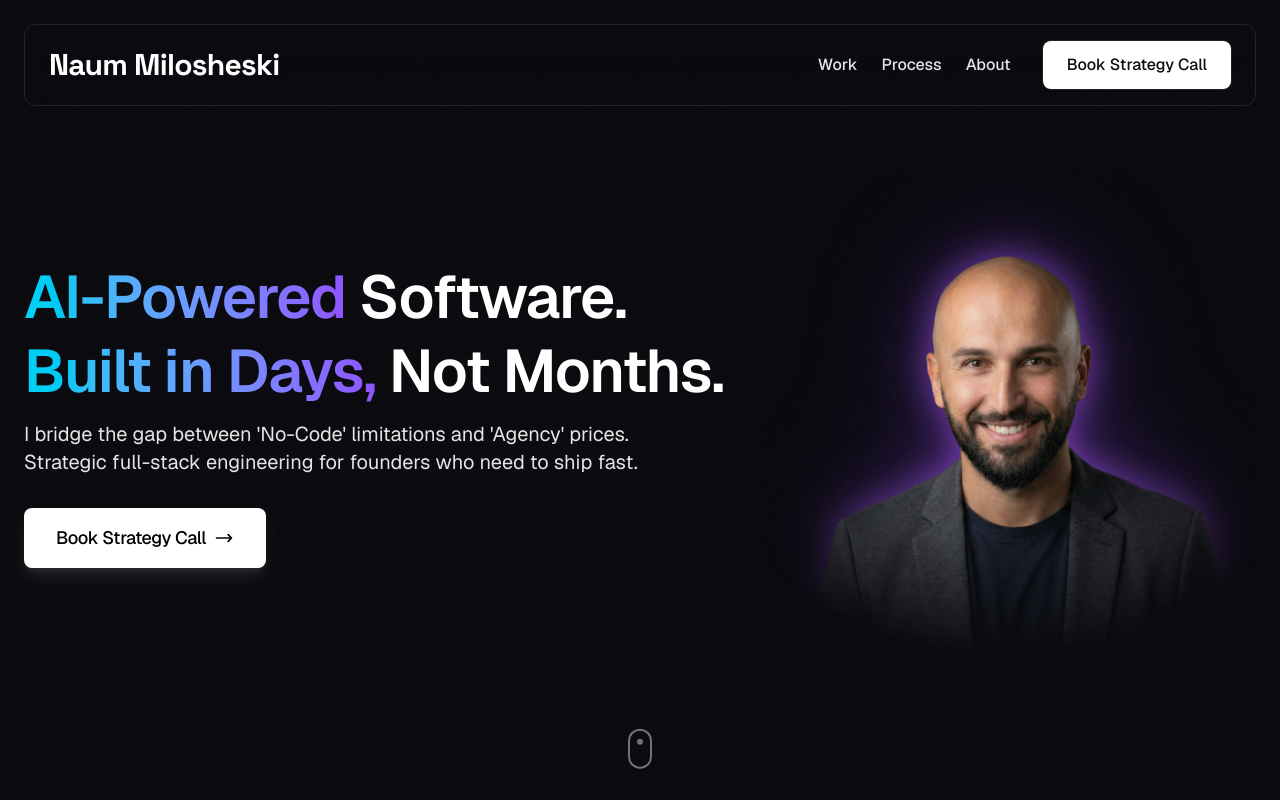
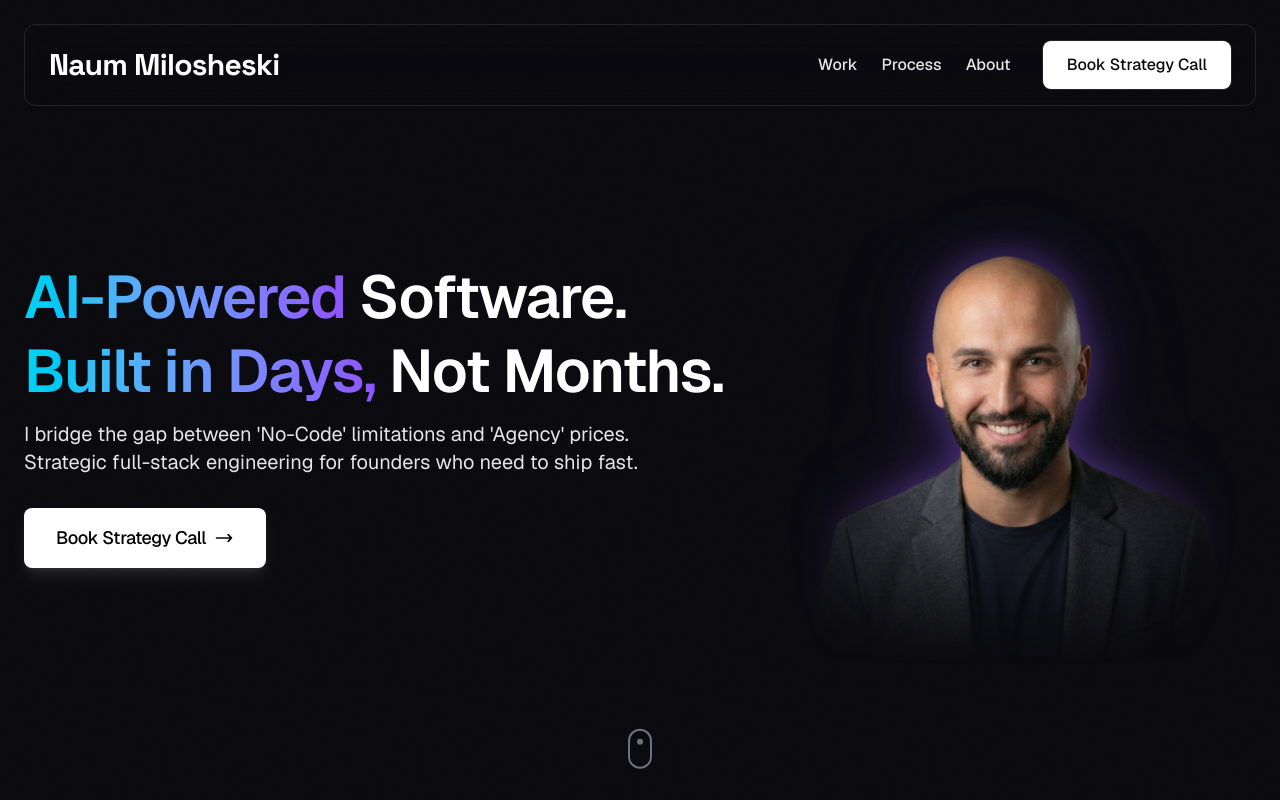
Before and after one commit to naum-milosheski/portfolio, a Next.js app: page / in a window 1280 px wide. Shown: the top 800 px of the page. Built offline with nearby package versions, Linux system fonts and the light colour scheme.

Commit message:
feat: enhance layout stability with overflow properties and refine hero image masking and drop-shadow effects.

```diff
--- a/src/app/page.tsx
+++ b/src/app/page.tsx
@@ -11,7 +11,7 @@ export default function Home() {
     <>
       <GlassHeader />
 
-      <main>
+      <main className="overflow-x-hidden">
         <HeroSection />
         <TechStackMarquee />
         <SelectedWork />
--- a/src/components/sections/ContactSection.tsx
+++ b/src/components/sections/ContactSection.tsx
@@ -57,7 +57,7 @@ export default function ContactSection() {
   `;
 
     return (
-        <section id="contact" className="py-16 sm:py-24 md:py-20 lg:py-32 relative">
+        <section id="contact" className="py-16 sm:py-24 md:py-20 lg:py-32 relative overflow-hidden">
             <div className="container mx-auto px-4 md:px-6 max-w-7xl">
                 <div className="grid lg:grid-cols-2 gap-12 lg:gap-16 items-center">
                     {/* Left Column - CTA Text */}
--- a/src/components/sections/HeroSection.tsx
+++ b/src/components/sections/HeroSection.tsx
@@ -22,7 +22,7 @@ export default function HeroSection() {
     }, []);
 
     return (
-        <section className="relative min-h-screen flex items-center pt-24 pb-16 md:pt-32 md:pb-24 overflow-hidden">
+        <section className="relative min-h-[100dvh] flex items-center pt-24 pb-16 md:pt-32 md:pb-24 overflow-hidden">
             <div className="container mx-auto px-4 md:px-6 max-w-7xl">
                 <div className="grid lg:grid-cols-12 gap-12 lg:gap-8 items-center">
                     {/* Left Column - Text Content (Wider for typography) */}
@@ -67,7 +67,7 @@ export default function HeroSection() {
                         transition={{ duration: 1, ease: [0.22, 1, 0.36, 1], delay: 0.2 }}
                         className="relative flex justify-center lg:justify-end lg:col-span-5 order-1 lg:order-2"
                     >
-                        {/* Hero Image with CONTOUR DROP-SHADOW (rim light effect) */}
+                        {/* Hero Image with Layered Masking & Back-Glow */}
                         <div className="relative z-10 w-[280px] sm:w-[340px] md:w-[320px] lg:w-[540px]">
                             <Image
                                 src="/images/hero-cutout.png"
@@ -75,31 +75,31 @@ export default function HeroSection() {
                                 width={540}
                                 height={660}
                                 priority
-                                className="w-full h-auto"
+                                className="w-full h-auto relative z-10"
                                 style={{
                                     filter: `
-                                        drop-shadow(0 0 15px rgba(168, 85, 247, 0.5))
-                                        drop-shadow(0 0 30px rgba(168, 85, 247, 0.3))
-                                        drop-shadow(0 0 60px rgba(124, 58, 237, 0.2))
+                                        drop-shadow(0 0 15px rgba(168, 85, 247, 0.3))
+                                        drop-shadow(0 0 30px rgba(99, 102, 241, 0.2))
+                                        drop-shadow(0 0 50px rgba(168, 85, 247, 0.1))
                                     `,
                                     maskImage: `
+                                        linear-gradient(to bottom, transparent 0%, black 15%, black 65%, transparent 100%),
                                         radial-gradient(
-                                            ellipse 85% 75% at 50% 35%,
-                                            black 40%,
-                                            rgba(0,0,0,0.8) 55%,
-                                            rgba(0,0,0,0.4) 70%,
-                                            transparent 85%
+                                            ellipse 50% 85% at 50% 45%,
+                                            black 45%,
+                                            transparent 100%
                                         )
                                     `,
                                     WebkitMaskImage: `
+                                        linear-gradient(to bottom, transparent 0%, black 15%, black 65%, transparent 100%),
                                         radial-gradient(
-                                            ellipse 85% 75% at 50% 35%,
-                                            black 40%,
-                                            rgba(0,0,0,0.8) 55%,
-                                            rgba(0,0,0,0.4) 70%,
-                                            transparent 85%
+                                            ellipse 50% 85% at 50% 45%,
+                                            black 45%,
+                                            transparent 100%
                                         )
                                     `,
+                                    WebkitMaskComposite: 'source-in',
+                                    maskComposite: 'intersect',
                                 }}
                             />
                         </div>
--- a/src/components/sections/HybridBio.tsx
+++ b/src/components/sections/HybridBio.tsx
@@ -5,7 +5,7 @@ import { comparisons } from '@/data/projects';
 
 export default function HybridBio() {
     return (
-        <section id="about" className="py-16 sm:py-24 md:py-20 lg:py-32 relative">
+        <section id="about" className="py-16 sm:py-24 md:py-20 lg:py-32 relative overflow-hidden">
             <div className="container mx-auto px-4 md:px-6 max-w-7xl">
                 {/* Section Header */}
                 <motion.div
```
